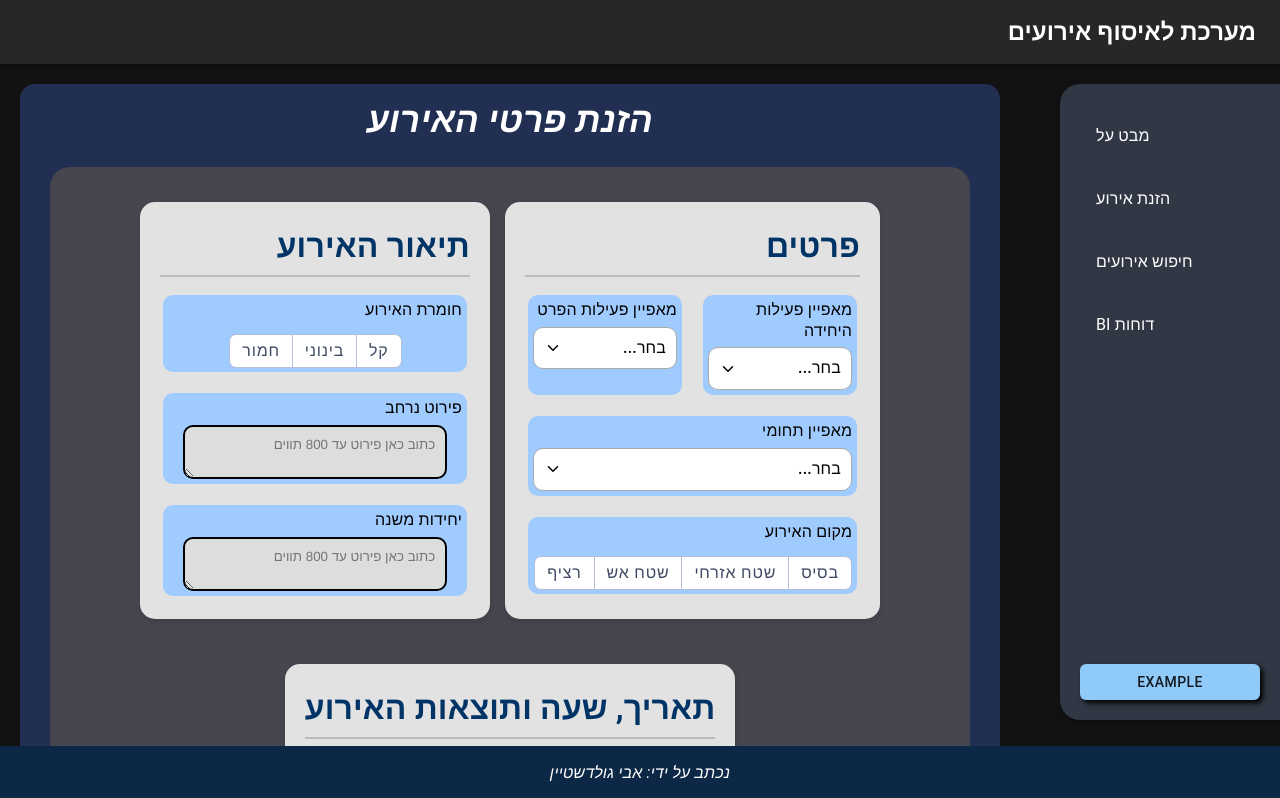
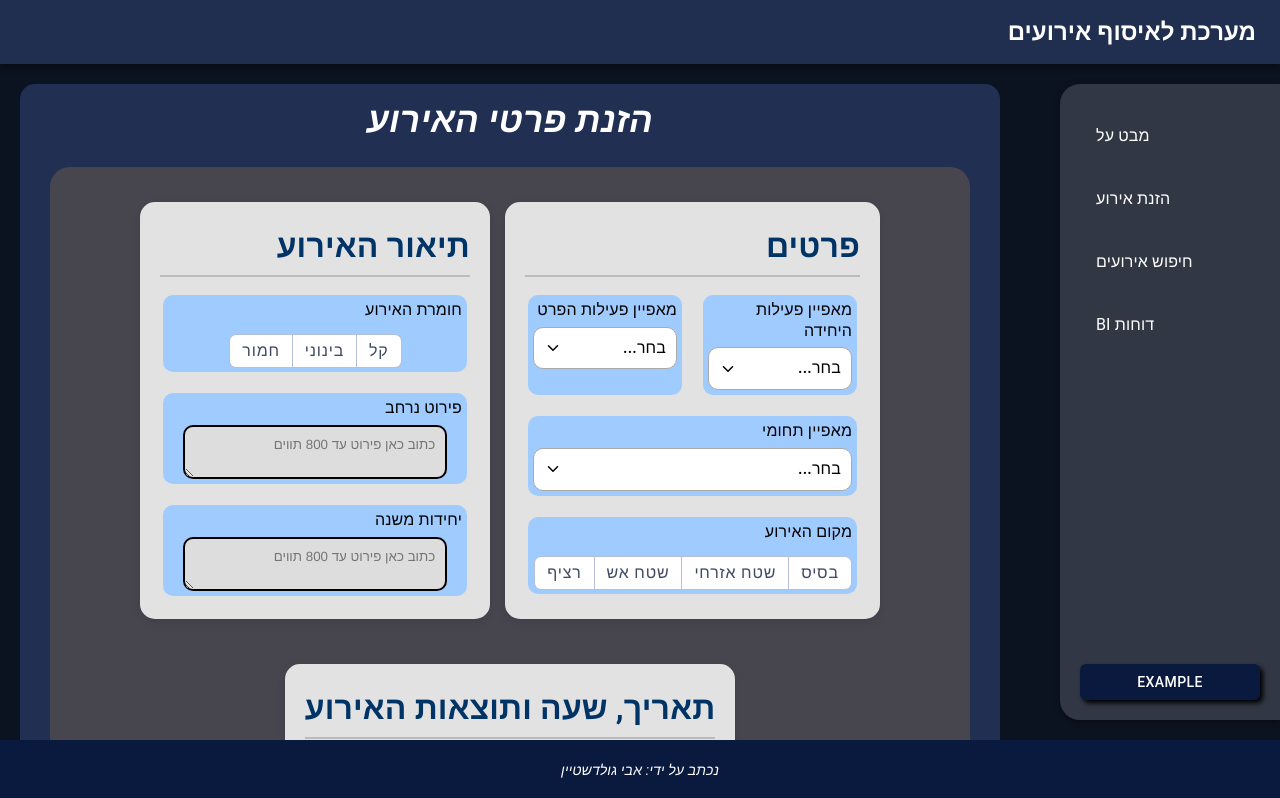
Before and after one commit to AviGoldshtein/safety-avi-goldshtein, a React (Vite) app: page / in a window 1280 px wide. Shown: the top 798 px of the page. Built offline with nearby package versions, Linux system fonts and the light colour scheme; some icons are missing.

Commit message:
Canged the Haeder and Footer to use the same values  of the theme

```diff
--- a/src/components/Footer/Footer.tsx
+++ b/src/components/Footer/Footer.tsx
@@ -1,10 +1,24 @@
-import styles from './Footer.module.css'
+import { Box, Typography } from "@mui/material";
 
-export default function Footer(){
-    return(
-        <div className={styles.footerContainer}>
-            <i> נכתב על ידי: אבי גולדשטיין</i>
-
-        </div>
-    )
+export default function Footer() {
+  return (
+    <Box
+      component="footer"
+      sx={{
+        height: "60px",
+        backgroundColor: "primary.main",
+        color: "white",
+        display: "flex",
+        justifyContent: "center",
+        alignItems: "center",
+        position: "fixed",
+        bottom: 0,
+        left: 0,
+        right: 0,
+        zIndex: theme => theme.zIndex.appBar,
+      }}
+    >
+      <Typography variant="body2" fontStyle="italic">נכתב על ידי: אבי גולדשטיין</Typography>
+    </Box>
+  );
 }
--- a/src/components/Header/Header.tsx
+++ b/src/components/Header/Header.tsx
@@ -9,7 +9,12 @@ export default function Header() {
   const { mode, toggleMode } = useThemeMode();
 
   return (
-    <AppBar position="fixed">
+    <AppBar
+    position="fixed"
+    sx={{
+        backgroundColor: (theme) => theme.palette.primary.main,
+    }}
+    >
       <Toolbar sx={{ display: "flex", justifyContent: "space-between" }}>
 
         <Typography variant="h5" fontWeight="bold">
--- a/src/context/ThemeContext.tsx
+++ b/src/context/ThemeContext.tsx
@@ -31,6 +31,12 @@ export function ThemeModeProvider({ children }: ThemeModeProviderProps) {
       createTheme({
         palette: {
           mode,
+          primary: {
+            main: mode === "light" ? "#1976d2" : "#0A1A3F",
+          },
+            background: {
+                default: mode === "light" ? "#f5f5f5" : "#0b1220",
+            },
         },
       }),
     [mode]
```
